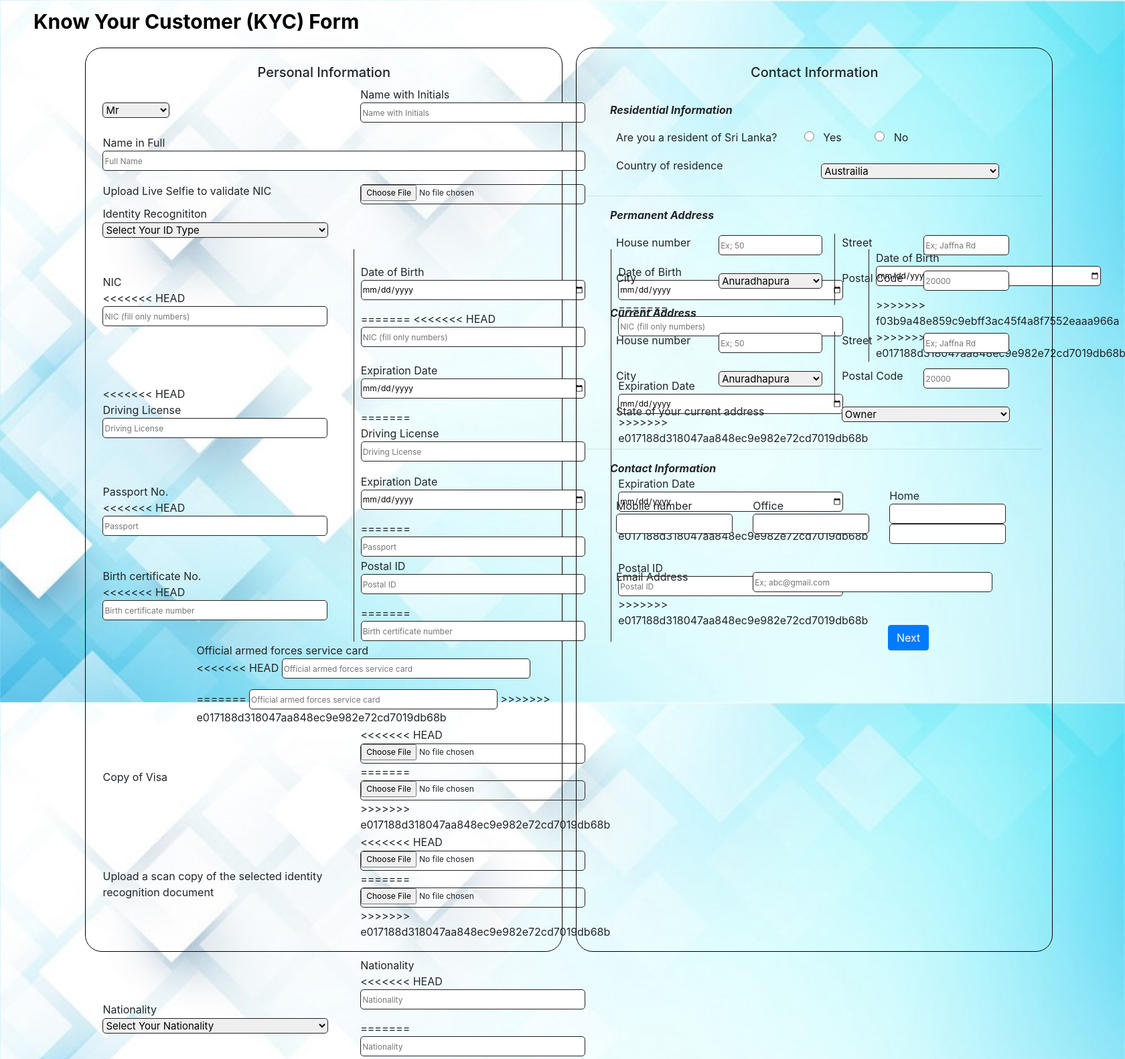
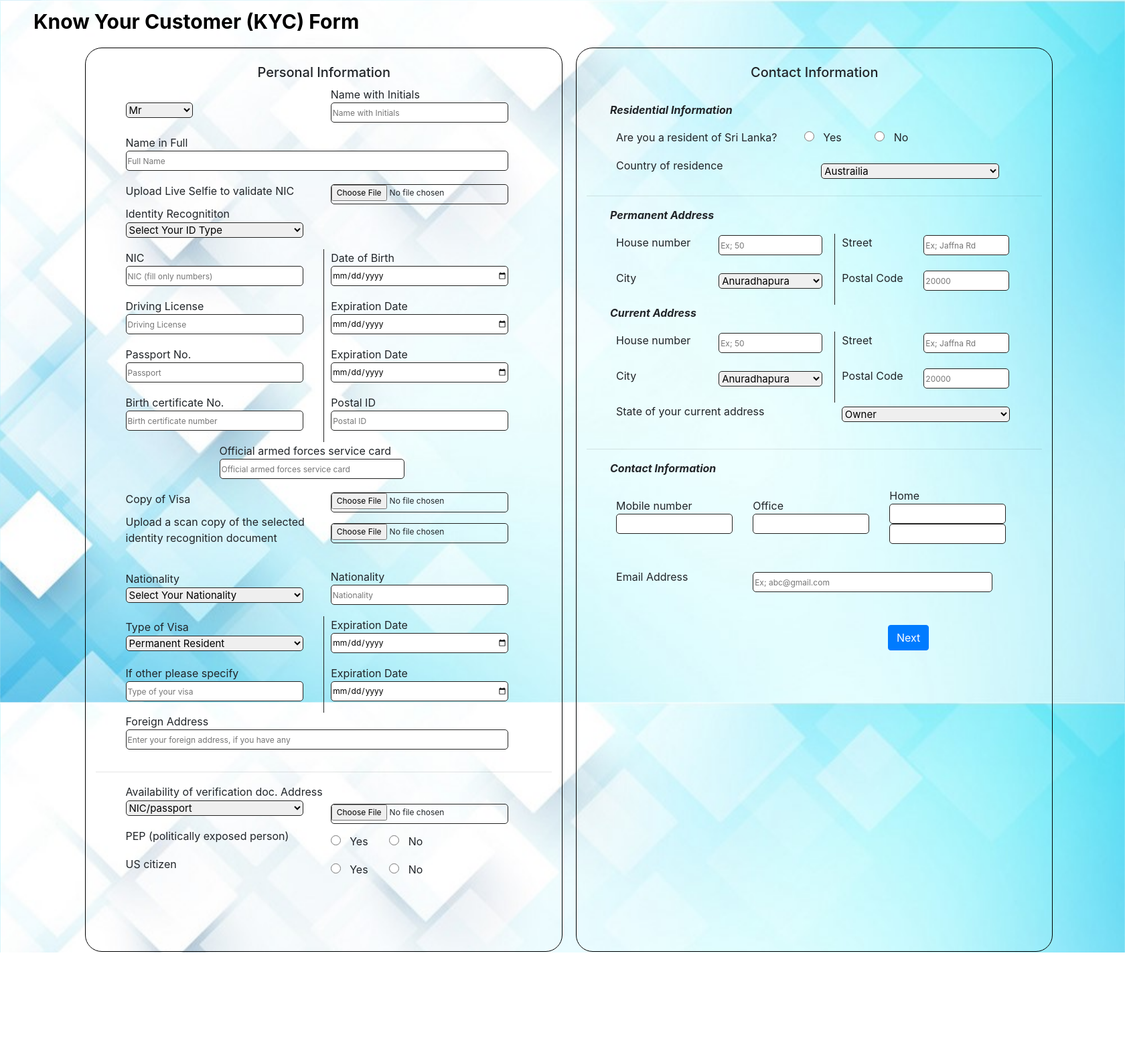
Before and after one commit to Dinithikw/abkyc, a Django app: page / in a window 1680 px wide. Shown: the top 1581 px of the page at 67% size. After the commit the page ends 1422 px from the top, so only its background shows below. Run offline with Django 3.2, Linux system fonts and the light colour scheme; some libraries are stand-ins or nearby versions.

Commit message:
resolving conflicts

```diff
--- a/kyc_django/kyc_django/kyc/templates/kyc/index.html
+++ b/kyc_django/kyc_django/kyc/templates/kyc/index.html
@@ -296,32 +296,14 @@
                     <tr>
                         <td>
                             <p class = "NIC">NIC</br>
-<<<<<<< HEAD
-                            <input class="NIC" type="text" name="nic_num" placeholder="NIC (fill only numbers)" id="NIC" onkeypress="isnumber(event)"></p>
+                                <input class="NIC" type="text" name="NIC" placeholder="NIC (fill only numbers)" id="NIC" onkeypress="isnumber(event)"  type="tel" id="phone" name="phone" pattern="[0-9]{10}" required="">
+                            </p>
                         </td>
+
+
                         <td class="left_border">
                             <p class = "DOB">Date of Birth <br>
-                            <input type="date" id="birthday" name="birth_day" required=""></p>
-=======
-<<<<<<< HEAD
-                            <input class="NIC" type="text" name="NIC" placeholder="NIC (fill only numbers)" id="NIC" onkeypress="isnumber(event)"  type="tel" id="phone" name="phone"
-                            pattern="[0-9]{10}" required="">
-
-
-                        </td>
-                        <td class="left_border">
-                            <p class = "DOB">Date of Birth <br>
-                            <input type="date" id="birthday" name="birthday" required placeholder=""
-                            oninvalid="this.setCustomValidity('Please enter your birthday')"
-                            oninput="this.setCustomValidity('')"/>
-=======
-                            <input class="NIC" type="text" name="NIC" placeholder="NIC (fill only numbers)" id="NIC" onkeypress="isnumber(event)"></p>
-                        </td>
-                        <td class="left_border">
-                            <p class = "DOB">Date of Birth <br>
-                            <input type="date" id="birthday" name="birthday" required=""></p>
->>>>>>> f03b9a48e859c9ebff3ac45f4a8f7552eaaa966a
->>>>>>> e017188d318047aa848ec9e982e72cd7019db68b
+                            <input type="date" id="birthday" name="birthday" required placeholder="" oninvalid="this.setCustomValidity('Please enter your birthday')" oninput="this.setCustomValidity('')"/>
                         </td>
 
                     </tr>
@@ -329,16 +311,8 @@
 
                     <tr>
                         <td>
-<<<<<<< HEAD
-                            <p class ="Driving_License">Driving License<br>
-                            <input class="Driving_License" type="text" name="drive_lic" placeholder="Driving License" id="drlicense"></p>
-                        </td>
-                        <td class="left_border">
-                            <p class = "Exp">Expiration Date<br>
-                            <input class="Exp" type="date" name="drive_exp" placeholder="Expire Date" id="drive_exp"></p>
-=======
                             <p class = "Driving_License">Driving License<br>
-                            <input class="Driving_License" type="text" name="driving_license" placeholder="Driving License" id="drlicense" required placeholder=""
+                            <input class="Driving_License" type="text" name="drive_lic" placeholder="Driving License" id="drlicense" required placeholder=""
                             oninvalid="this.setCustomValidity('Please enter the driving licene number')"
                             oninput="this.setCustomValidity('')"/>
                         </td>
@@ -347,21 +321,13 @@
                             <input class="Exp" type="date" name="drive_exp" placeholder="Expire Date" id="drive_exp" required placeholder=""
                             oninvalid="this.setCustomValidity('Please enter the expire date of your license')"
                             oninput="this.setCustomValidity('')"/>
->>>>>>> e017188d318047aa848ec9e982e72cd7019db68b
                         </td>
                     </tr>
 
                     <tr>
                         <td>
                             <p class = "Passport">Passport No.<br>
-<<<<<<< HEAD
-                            <input class="Passport" type="text" name="passport_num" placeholder="Passport" id="passport"></p>
-                        </td>
-                        <td class="left_border">
-                            <p class = "Exp">Expiration Date</br>
-                            <input class="Exp" type="date" name="passport_exp" placeholder="Expire Date" id="passport_exp"></p>
-=======
-                            <input class="Passport" type="text" name="passport" placeholder="Passport" id="passport" required placeholder=""
+                            <input class="Passport" type="text" name="passport_num" placeholder="Passport" id="passport" required placeholder=""
                             oninvalid="this.setCustomValidity('Please enter your passport number')"
                             oninput="this.setCustomValidity('')"/>
                         </td>
@@ -370,21 +336,13 @@
                             <input class="Exp" type="date" name="passport_exp" placeholder="Expire Date" id="passport_exp" required placeholder=""
                             oninvalid="this.setCustomValidity('Please enter the expire date of your passport')"
                             oninput="this.setCustomValidity('')"/>
->>>>>>> e017188d318047aa848ec9e982e72cd7019db68b
                         </td>
                     </tr>
 
                     <tr>
                         <td >
-                            <p class = "Birth certificate number">Birth certificate No.<br>
-<<<<<<< HEAD
-                            <input class="Birth certificate number" type="text" name="birth_certi" placeholder="Birth certificate number" id="BRC"></p>
-                        </td>
-                        <td class="left_border">
-                            <p class = "Postal ID">Postal ID<br>
-                            <input class="Postal ID" type="text" name="postal_id" placeholder="Postal ID" id="PID"></p>
-=======
-                            <input class="Birth certificate number" type="text" name="Birth certificate number" placeholder="Birth certificate number" id="BRC" required placeholder=""
+                            <p class = "Birthcertificatenumber">Birth certificate No.<br>
+                            <input class="Birthcertificatenumber" type="text" name="birth_certi" placeholder="Birth certificate number" id="BRC" required placeholder=""
                             oninvalid="this.setCustomValidity('Please enter your birth certification number')"
                             oninput="this.setCustomValidity('')"/>
                         </td>
@@ -393,20 +351,15 @@
                             <input class="Postal ID" type="text" name="Postal ID" placeholder="Postal ID" id="PID" required placeholder=""
                             oninvalid="this.setCustomValidity('Please enter your postal ID number')"
                             oninput="this.setCustomValidity('')"/>
->>>>>>> e017188d318047aa848ec9e982e72cd7019db68b
                         </td>
 
                     </tr>
                     <tr >
                         <td td colspan="2" style="padding-left: 150px; ">
                             <p class = "OAFSC">Official armed forces service card<br>
-<<<<<<< HEAD
-                            <input class="OAFSC" type="text" name="oafsc" placeholder="Official armed forces service card" id="OAFSC" style="width: 60%" ></p>
-=======
-                            <input class="OAFSC" type="text" name="OAFSC" placeholder="Official armed forces service card" id="OAFSC" style="width: 60%" required placeholder=""
+                            <input class="OAFSC" type="text" name="oafsc" placeholder="Official armed forces service card" id="OAFSC" style="width: 60%" required placeholder=""
                             oninvalid="this.setCustomValidity('Please enter your Official armed forces number')"
                             oninput="this.setCustomValidity('')"/>
->>>>>>> e017188d318047aa848ec9e982e72cd7019db68b
                         </td>
 
 
@@ -415,13 +368,9 @@
                             <label>Copy of Visa</label>
                         </td>
                         <td>
-<<<<<<< HEAD
-                            <input type="file" id="imgVisa" name="img_visa" accept="image/*">
-=======
-                            <input type="file" id="imgVisa" name="img" accept="image/*" required placeholder=""
+                            <input type="file" id="imgVisa" name="img_visa" accept="image/*" required placeholder=""
                             oninvalid="this.setCustomValidity('Please upload a copy of your VISA')"
                             oninput="this.setCustomValidity('')"/>
->>>>>>> e017188d318047aa848ec9e982e72cd7019db68b
                         </td>
                     </tr>
 
@@ -430,13 +379,9 @@
                             <label>Upload a scan copy of the selected identity recognition document</label>
                         </td>
                         <td>
-<<<<<<< HEAD
-                            <input type="file" id="imgOther" name="img_other" accept="image/*">
-=======
-                            <input type="file" id="imgOther" name="img" accept="image/*" required placeholder=""
+                            <input type="file" id="imgOther" name="img_other" accept="image/*" required placeholder=""
                             oninvalid="this.setCustomValidity('Please Upload a scan copy of the selected identity recognition document')"
                             oninput="this.setCustomValidity('')"/>
->>>>>>> e017188d318047aa848ec9e982e72cd7019db68b
                         </td>
                     </tr>
 
@@ -453,55 +398,32 @@
                         </td>
                         <td>
                             <br><p class = "Nationality">Nationality<br>
-<<<<<<< HEAD
-                            <input class="Nationality" type="text" name="nationality_other" placeholder="Nationality" id="otherNationality" onkeyup="lettersOnly(this)"></p>
-=======
-                            <input class="Nationality" type="text" name="Nationality_other" placeholder="Nationality" id="otherNationality" onkeyup="lettersOnly(this)" required placeholder=""
+                            <input class="Nationality" type="text" name="nationality_other" placeholder="Nationality" id="otherNationality" onkeyup="lettersOnly(this)" required placeholder=""
                             oninvalid="this.setCustomValidity('Please enter your Nationality')"
                             oninput="this.setCustomValidity('')"/>
->>>>>>> e017188d318047aa848ec9e982e72cd7019db68b
                         </td>
                     </tr>
 
                     <tr>
                         <td>
                             <p>Type of Visa<br>
-<<<<<<< HEAD
-                            <select name="visa_type" id="visa">
-                                <option>Permanent Resident</option>
-                                <option>Temporary Resident</option>
-                                <option>Green Card</option>
-                                <option>Other</option>
-=======
-                            <select id="visa" required="" onChange="select_visa()">
+                            <select id="visa" required="" name="visa_type" onChange="select_visa()">
                                 <option value="Permanent Resident">Permanent Resident</option>
                                 <option value="Temporary Resident">Temporary Resident</option>
                                 <option value="Green Card">Green Card</option>
                                 <option value="Other">Other</option>
->>>>>>> e017188d318047aa848ec9e982e72cd7019db68b
                             </select>
                         </td>
                         <td class="left_border">
                             <p class = "Exp">Expiration Date</br>
-<<<<<<< HEAD
-                            <input class="Exp" type="date" name="visa_exp" placeholder="Expire Date" id="visa_exp"></p>
-=======
                             <input class="Exp" type="date" name="visa_exp" placeholder="Expire Date" id="visa_exp" required placeholder=""
                             oninvalid="this.setCustomValidity('Please enter the expire date of your VISA')"
                             oninput="this.setCustomValidity('')"/>
->>>>>>> e017188d318047aa848ec9e982e72cd7019db68b
                         </td>
                     </tr>
                     <tr>
                         <td>
                             <p>If other please specify<br>
-<<<<<<< HEAD
-                            <input class="type_of_visa" type="text" name="type_of_visa" placeholder="Type of your visa" id="type_of_your_visa"></p>
-                        </td>
-                        <td class="left_border">
-                            <p class = "Exp">Expiration Date</br>
-                            <input class="Exp" type="date" name="visa_exp" placeholder="Expire Date" id="visa_exp_other"></p>
-=======
                             <input class="type_of_visa" type="text" name="type_of_visa" placeholder="Type of your visa" id="type_of_your_visa"  required placeholder=""
                             oninvalid="this.setCustomValidity('Please enter other details')"
                             oninput="this.setCustomValidity('')"/>
@@ -511,7 +433,6 @@
                             <input class="Exp" type="date" name="visa_exp" placeholder="Expire Date" id="visa_exp_other" required placeholder=""
                             oninvalid="this.setCustomValidity('Please enter the expire date')"
                             oninput="this.setCustomValidity('')"/>
->>>>>>> e017188d318047aa848ec9e982e72cd7019db68b
                         </td>
                     </tr>
                     <tr>
@@ -542,17 +463,11 @@
                                 </select></p>
 
                         </td>
-<<<<<<< HEAD
-
-                        <td><br>
-                            <input type="file" id="img" name="img" accept="image/*">
-=======
                         <td><br>
                             <input type="file" id="img" name="img" accept="image/*" required placeholder=""
                             oninvalid="this.setCustomValidity('Please upload Availability of verification doc. Address')"
                             oninput="this.setCustomValidity('')"/>
                         </td>
->>>>>>> e017188d318047aa848ec9e982e72cd7019db68b
                         </td>
                     </tr>
                     <tr>
```
